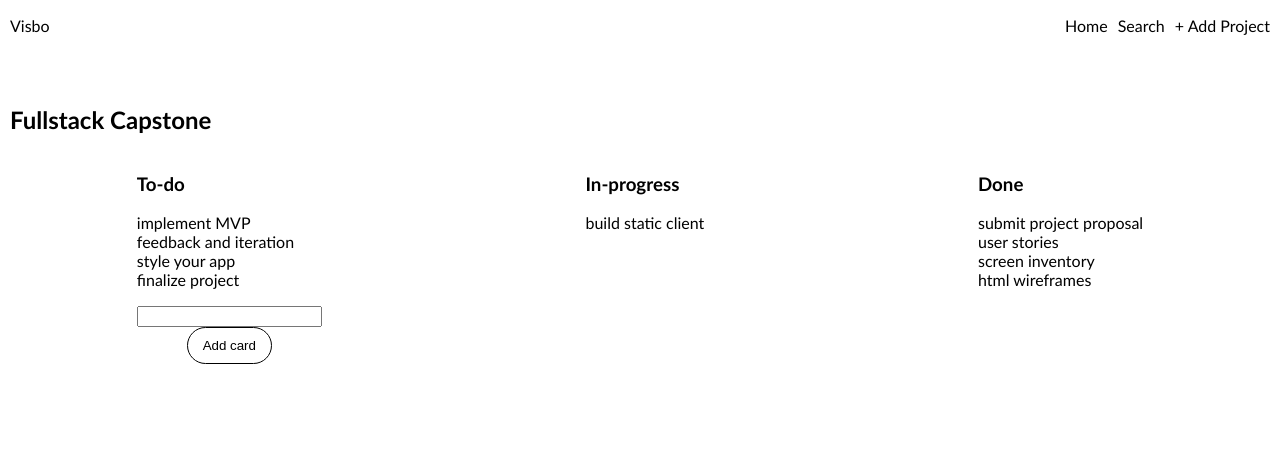
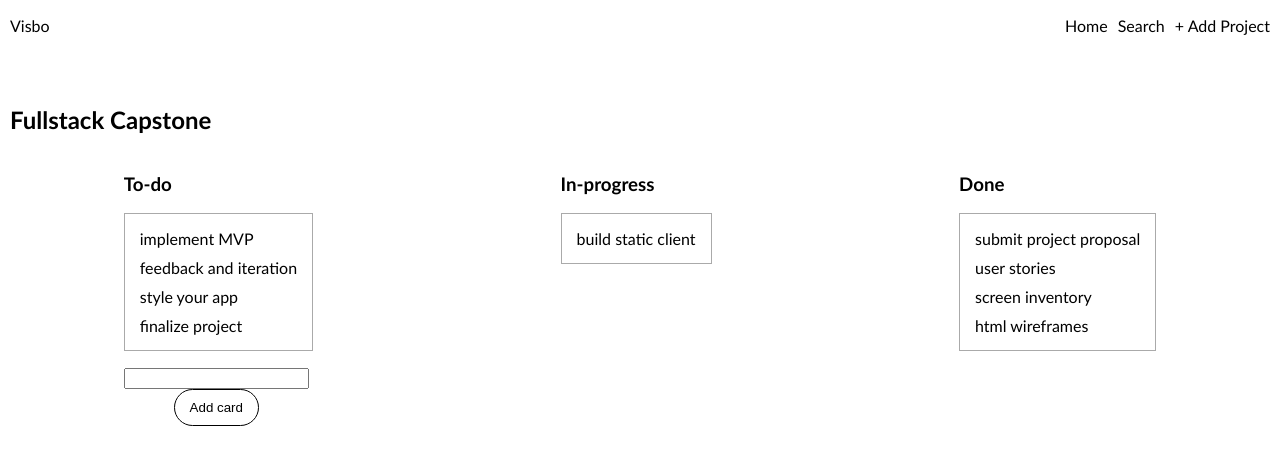
Before and after one commit to HamyAyoub/Visbo, a React (Create React App) app: page /demo-project/0 in a window 1280 px wide. Shown: the top 464 px of the page. Built offline with nearby package versions, Linux system fonts and the light colour scheme.

Commit message:
add html drag&drop for cards

```diff
--- a/src/components/DemoPage/Demo.css
+++ b/src/components/DemoPage/Demo.css
@@ -34,3 +34,12 @@
   width: min-content;
   margin-left: 10px
 }
+
+.todo-column, .in-progress-column, .done-column {
+  border: 1px solid #aaaaaa;
+  padding: 5px
+}
+
+.todo-column li, .in-progress-column li, .done-column li {
+  margin: 10px;
+}
--- a/src/components/DemoPage/Header.js
+++ b/src/components/DemoPage/Header.js
@@ -9,7 +9,7 @@ class DemoHeader extends Component {
         <nav>
           <ul>
             <NavLink to='/' className='logo'>Visbo</NavLink>
-            <li className='demo-nav-li'> + Add Project</li>
+            <NavLink to='/demo-project' className='demo-nav-li'>+ Add Project</NavLink>
             <li className='demo-nav-li'>Search</li>
             <NavLink to='/' className='demo-nav-li'>Home</NavLink>
           </ul>
--- a/src/components/DemoPage/ListDone.js
+++ b/src/components/DemoPage/ListDone.js
@@ -2,16 +2,32 @@ import React, { Component } from 'react';
 import './Demo.css';
 
 class ListDone extends Component {
+  allowDrop(e) {
+    e.preventDefault();
+  }
+
+  drag(e) {
+    e.dataTransfer.setData("text", e.target.id);
+  }
+
+  drop(e) {
+    e.preventDefault();
+    var data = e.dataTransfer.getData("text");
+    e.target.appendChild(document.getElementById(data));
+  }
+
   render() {
     return (
       <div>
         <ul className='list-done'>
           <h3>Done</h3>
-          {this.props.doneCards.map(c =>
-            <li key={c.id}>
-              {c.title}
-            </li>
-          )}
+          <div className='done-column' onDrop={e => this.drop(e)} onDragOver={e => this.allowDrop(e)}>
+            {this.props.doneCards.map(c =>
+              <li key={c.id} id={c.id} draggable="true" onDragStart={e => this.drag(e)}>
+                {c.title}
+              </li>
+            )}
+          </div>
         </ul>
       </div>
     );
--- a/src/components/DemoPage/ListInProgress.js
+++ b/src/components/DemoPage/ListInProgress.js
@@ -2,16 +2,32 @@ import React, { Component } from 'react';
 import './Demo.css';
 
 class ListInProgress extends Component {
+  allowDrop(e) {
+    e.preventDefault();
+  }
+
+  drag(e) {
+    e.dataTransfer.setData("text", e.target.id);
+  }
+
+  drop(e) {
+    e.preventDefault();
+    var data = e.dataTransfer.getData("text");
+    e.target.appendChild(document.getElementById(data));
+  }
+
   render() {
     return (
       <div>
         <ul className='list-in-progress'>
           <h3>In-progress</h3>
-          {this.props.inProgressCards.map(c =>
-            <li key={c.id}>
-              {c.title}
-            </li>
-          )}
+          <div className='in-progress-column' onDrop={e => this.drop(e)} onDragOver={e => this.allowDrop(e)}>
+            {this.props.inProgressCards.map(c =>
+              <li key={c.id} id={c.id} draggable="true" onDragStart={e => this.drag(e)}>
+                {c.title}
+              </li>
+            )}
+          </div>
         </ul>
       </div>
     );
--- a/src/components/DemoPage/ListTodo.js
+++ b/src/components/DemoPage/ListTodo.js
@@ -23,16 +23,33 @@ class ListTodo extends Component {
     this.formRef.reset();
   }
 
+  allowDrop(e) {
+    e.preventDefault();
+  }
+
+  drag(e) {
+    console.log(e.target.id)
+    e.dataTransfer.setData("text", e.target.id);
+  }
+
+  drop(e) {
+    e.preventDefault();
+    var data = e.dataTransfer.getData("text");
+    e.target.appendChild(document.getElementById(data));
+  }
+
   render() {
     return (
       <div>
         <ul className='list-todo'>
           <h3>To-do</h3>
-          {this.props.todoCards.map(c =>
-            <li key={c.id}>
-              {c.title}
-            </li>
-          )}
+          <div className='todo-column' onDrop={e => this.drop(e)} onDragOver={e => this.allowDrop(e)}>
+            {this.props.todoCards.map(c =>
+              <li key={c.id} id={c.id} draggable="true" onDragStart={e => this.drag(e)}>
+                {c.title}
+              </li>
+            )}
+          </div>
         </ul>
 
         <form
--- a/src/components/DemoPage/ProjectItem.js
+++ b/src/components/DemoPage/ProjectItem.js
@@ -44,7 +44,7 @@ class DemoProjectItem extends Component {
     const activeProject = this.props.projects.find(p =>
       p.id == this.props.match.params.projectId
     )
-    console.log(activeProject)
+
     const doneCards = activeProject.listDone.map(id =>
       this.props.cards[id]
     )
--- a/src/reducers/reducers.js
+++ b/src/reducers/reducers.js
@@ -69,6 +69,7 @@ export const addCardReducer = (state = initialState, action) => {
                   action.id
                 ]
               }
+
             })
           }
         ],
```
Also changed, not shown: src/components/App.js (+1 -7 lines).
